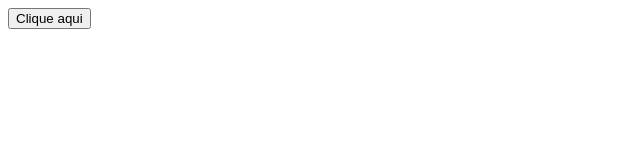
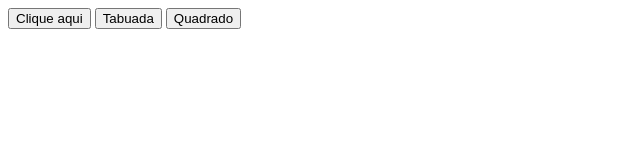
Before and after one commit to jaozin666/primeiroe_3t, a plain HTML site: page index.html in a window 1280 px wide. Shown: the whole page, without its empty margins (0-640 px from the left). Drawn offline with Linux system fonts and the light colour scheme.

Commit message:
Update index.html

```diff
--- a/index.html
+++ b/index.html
@@ -9,6 +9,8 @@
 </head>
 <body>
     <button onclick="escreva()">Clique aqui</button>
+    <button onclick="minhaTabuada()"> Tabuada </button>
+    <button onclick="quadrado()"> Quadrado </button>
 
 </body>
 </html>
```
